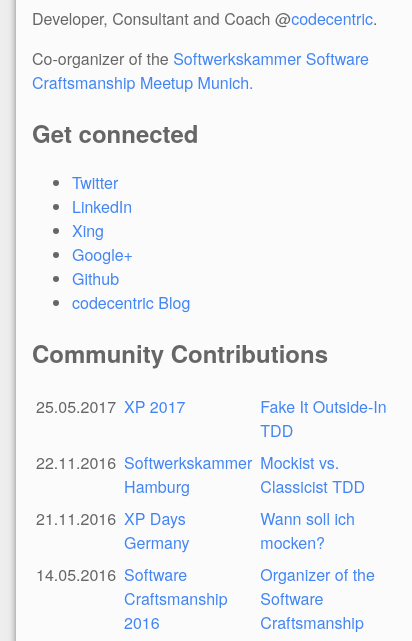
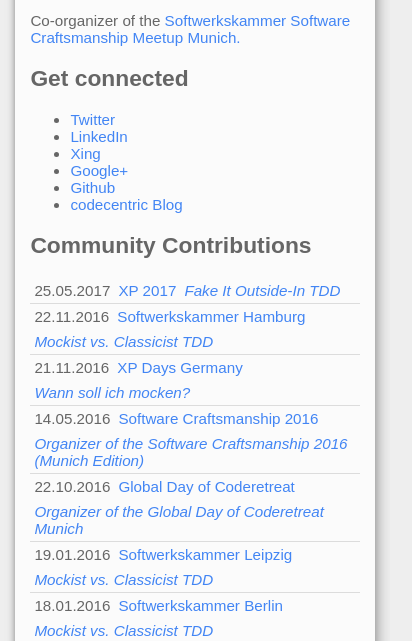
Before and after one commit to davidvoelkel/homepage, a plain HTML site: page davidvoelkel/index.html in a window 390 px wide. Shown: the part 184-825 px from the top of the page, 412 px wide, since content can reach past the window. Drawn offline with Linux system fonts and the light colour scheme.

Commit message:
fixed overflow bug on small screens

```diff
--- a/davidvoelkel/index.html
+++ b/davidvoelkel/index.html
@@ -14,8 +14,8 @@
 	}
 	/* Small screens (default) */
 	html {
-		font: 400 100%/1.5 "HelveticaNeue","Helvetica","Arial",sans-serif;
-		font-size: 100%;
+		font: 400 100%1.5 "HelveticaNeue","Helvetica","Arial",sans-serif;
+		font-size: 95%;
 	}
 	/* Small and Medium screens (640px) */
 	@media (min-width: 1rem) {
@@ -48,9 +48,16 @@
 	table {
 		width: 100%;
 	}
+	tr {
+		border-bottom:thin solid rgb(220, 220, 220);
+	}
+	td:nth-child(3) {
+		font-style: italic;
+	}
 	td {
 		padding:4px;
 		vertical-align:top;
+		float:left;
 	}
 	.image-container {
 		width: 100%;
```
